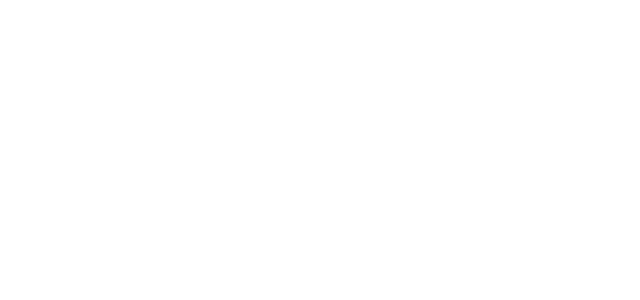
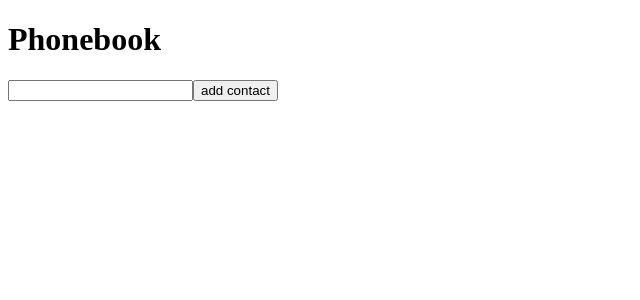
Before and after one commit to TheMainOne/goit-react-hw-02-phonebook, a React (Create React App) app: page / in a window 1280 px wide. Shown: the top 300 px of the page, without its empty margins (0-640 px from the left). Built offline with nearby package versions, Linux system fonts and the light colour scheme.

Commit message:
started homework

```diff
--- /dev/null
+++ b/src/Components/App/App.jsx
@@ -0,0 +1,39 @@
+import React, { Component } from "react";
+
+class App extends Component {
+  state = {
+    contacts: [],
+    name: "",
+  };
+
+    stateContactsChange = (event) => {
+      event.preventDefault();
+    console.log(event);
+    console.log(this.props);
+  };
+
+  render() {
+    return (
+      <>
+        <h1>Phonebook</h1>
+        <div className="phonebook">
+          <form>
+            <label>
+              <input
+                type="text"
+                name="name"
+                pattern="^[a-zA-Zа-яА-Я]+(([' -][a-zA-Zа-яА-Я ])?[a-zA-Zа-яА-Я]*)*$"
+                title="Name may contain only letters, apostrophe, dash and spaces. For example Adrian, Jacob Mercer, Charles de Batz de Castelmore d'Artagnan"
+                required
+              />
+            </label>
+            <button onSubmit={this.stateContactsChange} type="submit">add contact</button>
+          </form>
+        </div>
+        <div className="contacts"></div>
+      </>
+    );
+  }
+}
+
+export default App;
--- a/src/index.js
+++ b/src/index.js
@@ -1,9 +1,10 @@
 import React from "react";
 import ReactDOM from "react-dom";
+import App from "./Components/App/App";
 
 ReactDOM.render(
   <React.StrictMode>
-    {/* <App /> */}
+    <App />
   </React.StrictMode>,
   document.querySelector("#root")
 );
```
Also changed, not shown: src/Components/Header/Header.jsx (added, +8 -0 lines).
